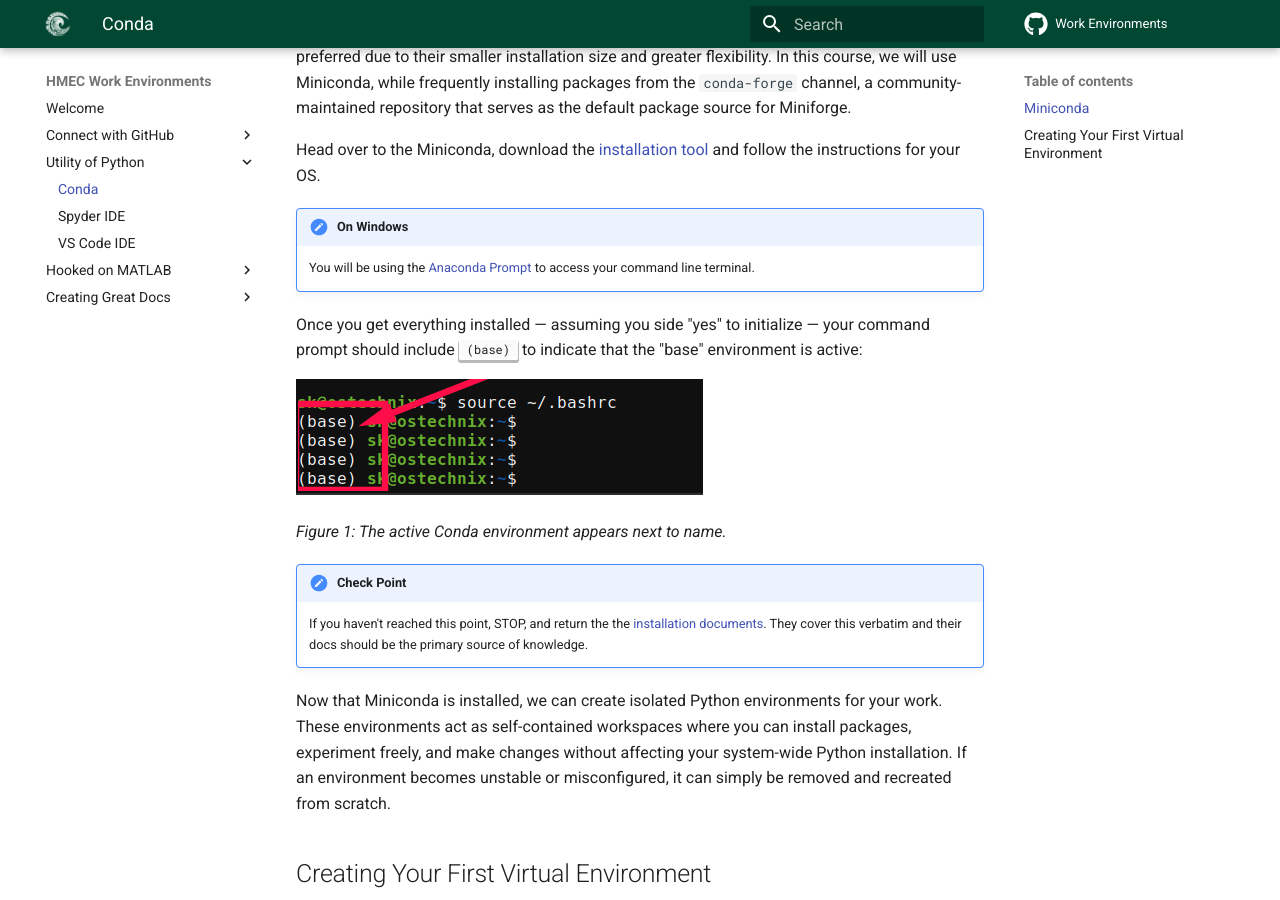
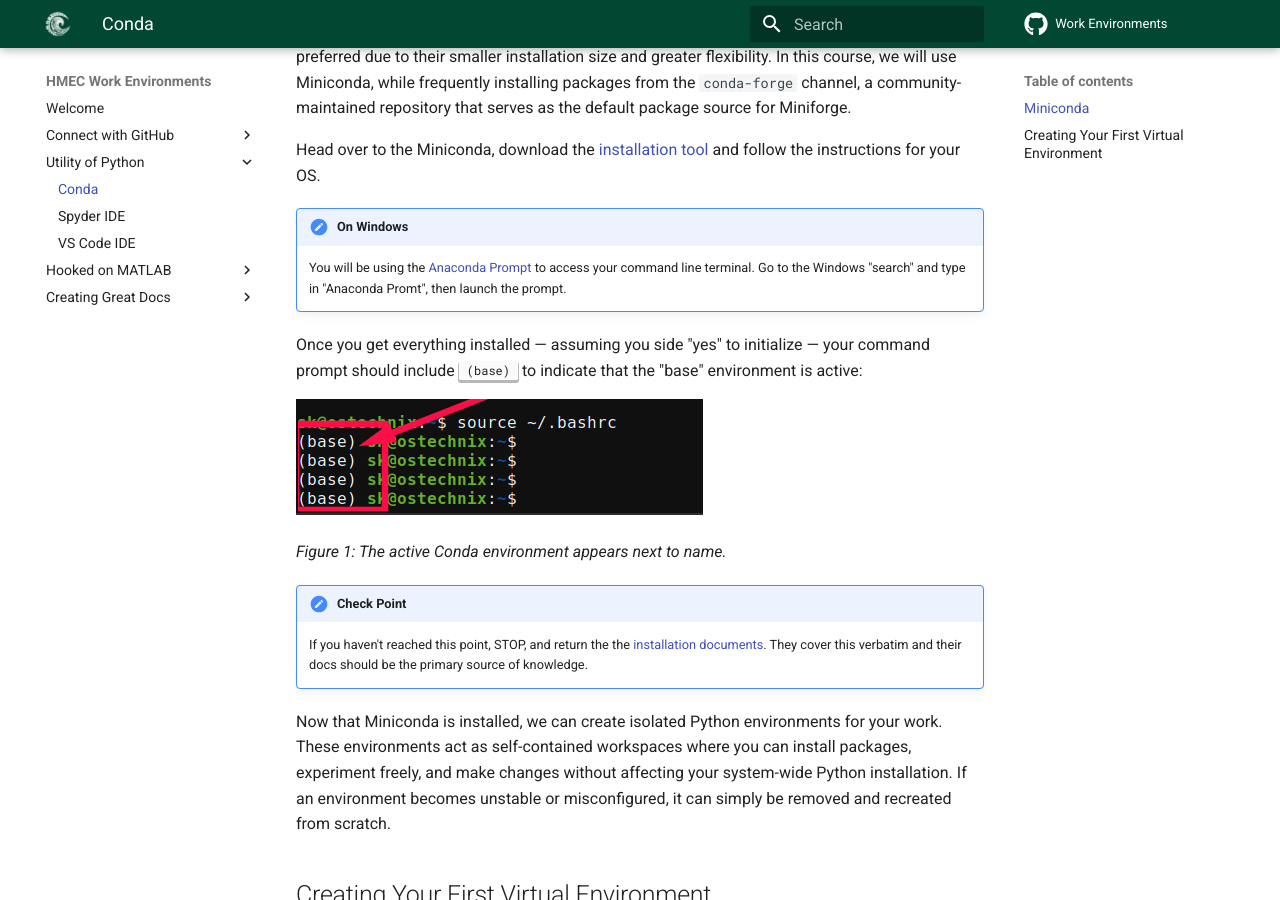
Before and after one commit to HMEC-UH/work_environments, an MkDocs documentation site: the page built from docs/src/python/conda.md, in a window 1280 px wide and 900 px high, scrolled down 540 px. Built offline with MkDocs 1.6.1 and Material for MkDocs 9.7.7, drawn with Linux system fonts in a browser that asks for light colours; plug-ins that fetch from the network failed and are left out; comment, search, counter and statistics services are not loaded.

Commit message:
Clarify Anaconda Prompt access instructions for Windows
Added instructions for launching Anaconda Prompt on Windows.

```diff
--- a/docs/src/python/conda.md
+++ b/docs/src/python/conda.md
@@ -11,7 +11,7 @@ For most users in this course, Miniconda or Miniforge will be sufficient and are
 Head over to the Miniconda, download the [installation tool](https://www.anaconda.com/download/success) and follow the instructions for your OS.
 
 !!! note "On Windows"
-    You will be using the [Anaconda Prompt](https://www.anaconda.com/docs/getting-started/miniconda/install/windows-gui-install#verify-your-install) to access your command line terminal.
+    You will be using the [Anaconda Prompt](https://www.anaconda.com/docs/getting-started/miniconda/install/windows-gui-install#verify-your-install) to access your command line terminal. Go to the Windows  "search" and type in "Anaconda Promt", then launch the prompt.
 
 Once you get everything installed — assuming you side "yes" to initialize — your command prompt should include ++"(base)"++ to indicate that the "base" environment is active:
 
```
